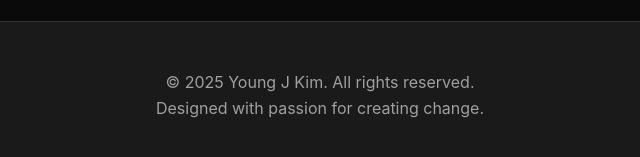
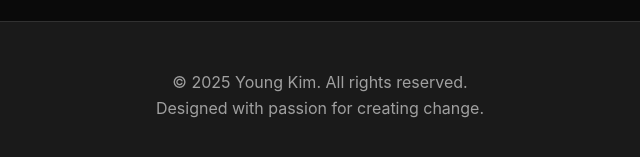
Before and after one commit to YK517/youngkim, a plain HTML site: page index.html in a window 1280 px wide. Shown: the part 3889-4046 px from the top of the page, 320-960 px from the left. Drawn offline with Linux system fonts and the light colour scheme.

Commit message:
Update index.html

```diff
--- a/index.html
+++ b/index.html
@@ -578,7 +578,7 @@
     </section>
 
     <footer>
-        <p>&copy; 2025 Young J Kim. All rights reserved.</p>
+        <p>&copy; 2025 Young Kim. All rights reserved.</p>
         <p>Designed with passion for creating change.</p>
     </footer>
 
```
